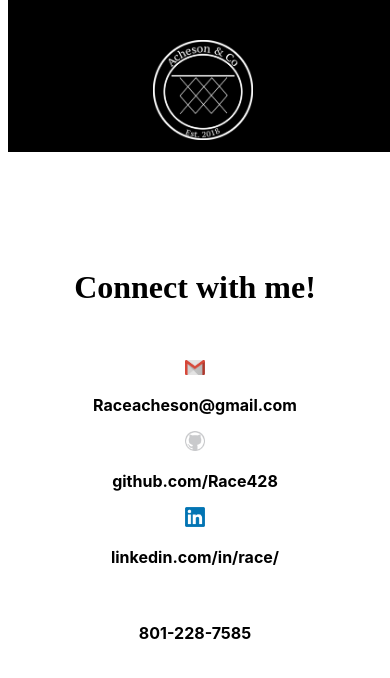
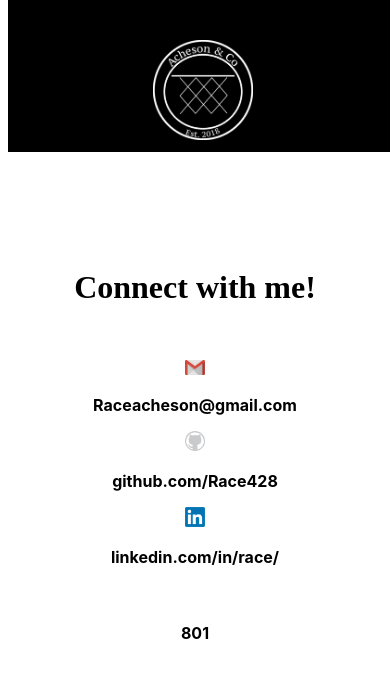
Before and after one commit to Race428/portfolio, a Gatsby site: page /contact in a window 390 px wide. Built offline with nearby package versions, Linux system fonts and the light colour scheme; Gatsby itself is replaced by a stand-in of ours.

Commit message:
update no phone

```diff
--- a/src/pages/contact.js
+++ b/src/pages/contact.js
@@ -48,7 +48,7 @@ const Contact = () => (
       <div className={contactStyles.contactLogo} id ={contactStyles.phone}>
       <a href='tel:8012287585'>
       <img src={cell} alt='cellphone' />
-      <p>801-228-7585</p>
+      <p>801</p>
       </a>
       </div>
       </div>
```
